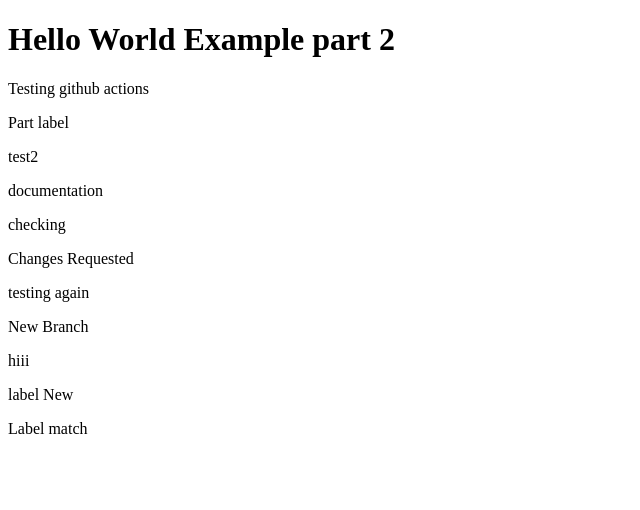
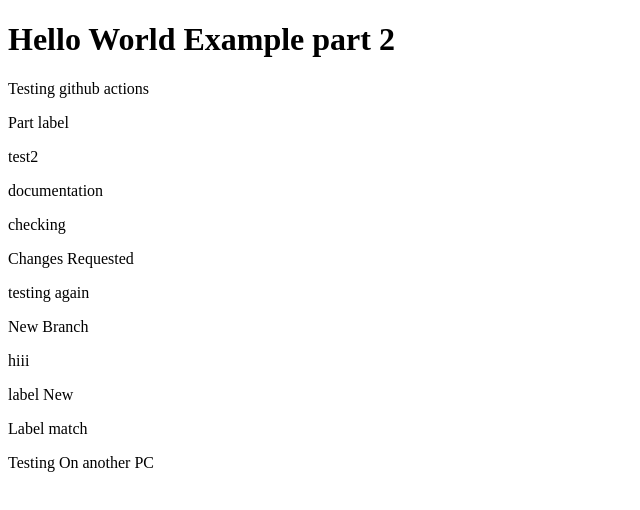
Before and after one commit to NidhiKumari0698/my-angular-project-github-actions, an Angular app: page / in a window 1280 px wide. Shown: the top 510 px of the page, without its empty margins (0-640 px from the left). Built offline with nearby package versions, Linux system fonts and the light colour scheme.

Commit message:
testing on another PC

```diff
--- a/src/app/app.component.html
+++ b/src/app/app.component.html
@@ -10,3 +10,4 @@
 <p>hiii</p>
 <p>label New</p>
 <p>Label match</p>
+<p>Testing On another PC</p>
```
